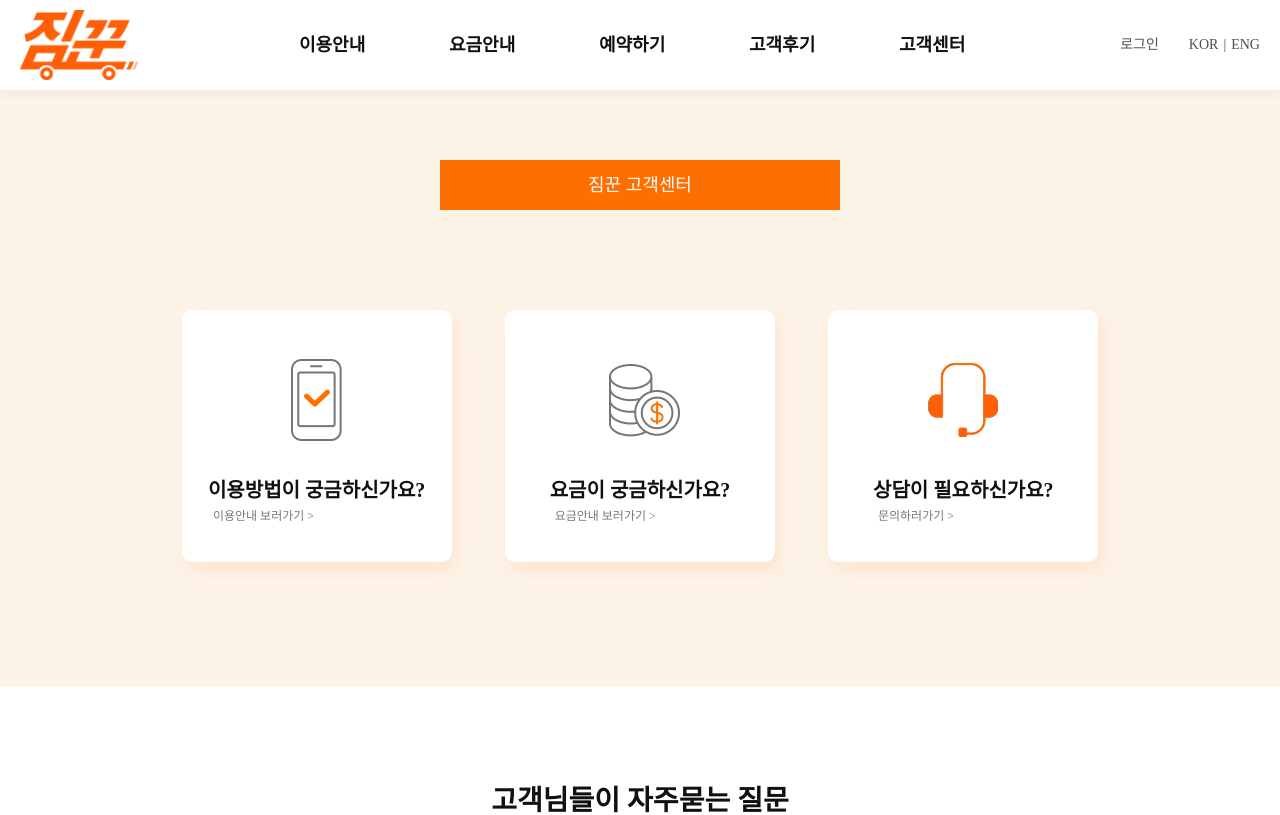
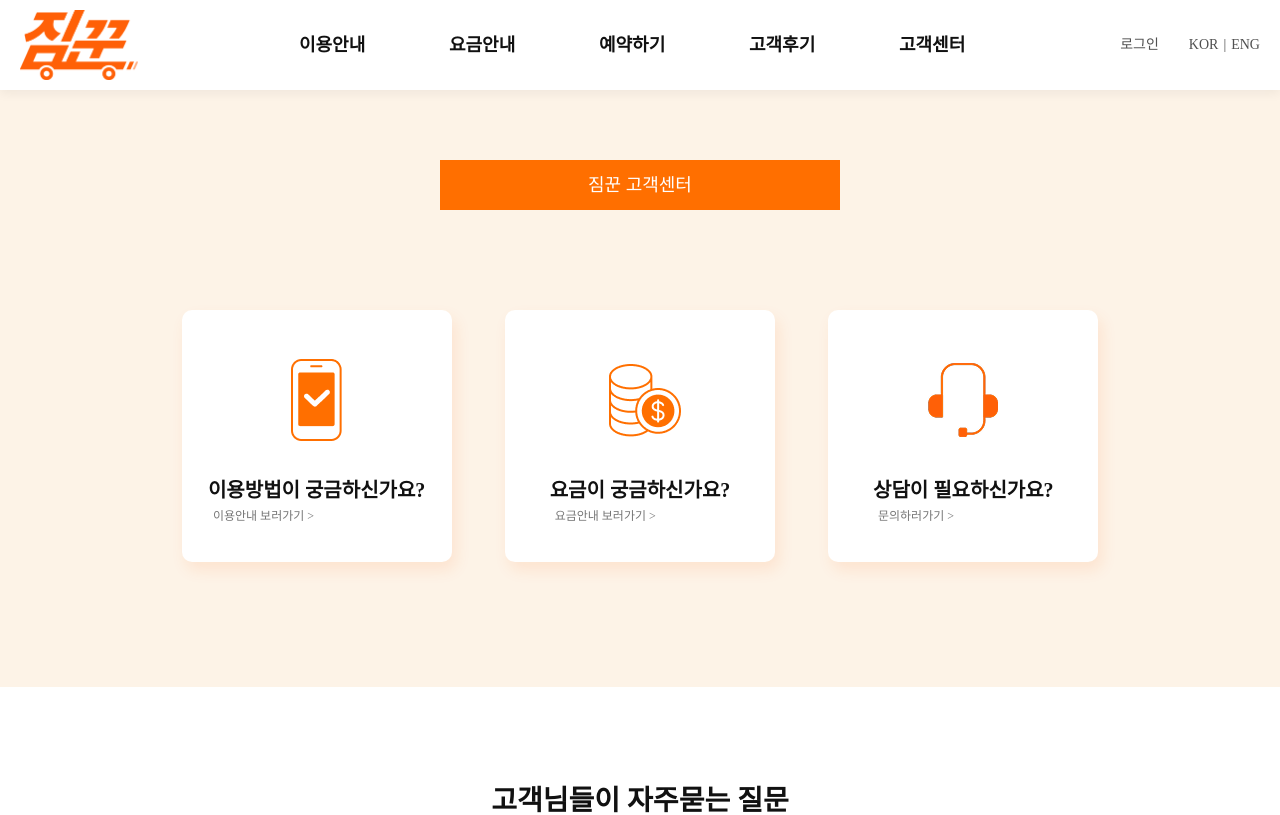
Before and after one commit to HongEungyung/newjimggun, a Vue app: page /cs in a window 1280 px wide. Shown: the top 815 px of the page. Built offline with nearby package versions, Linux system fonts and the light colour scheme.

Commit message:
고객센터 수정

```diff
--- a/src/views/A6_cs.vue
+++ b/src/views/A6_cs.vue
@@ -306,7 +306,7 @@ const nextPage = () => {
             <li class="quick-list">
               <router-link to="/information">
                 <div class="quick-img">
-                  <img src="/public/images/lee/phone.png" alt="핸드폰아이콘" />
+                  <img src="/public/images/lee/csphone.png" alt="핸드폰아이콘" />
                 </div>
                 <p class="quick-text">
                   <span class="quick-text1"><strong>이용방법</strong>이 궁금하신가요?</span>
@@ -625,7 +625,7 @@ a {
       display: flex;
       flex-direction: column;
       align-items: center;
-      @media screen and (max-width: 430px){
+      @media screen and (max-width: 430px) {
         margin-top: 20px;
       }
       .faq-list {
@@ -647,7 +647,7 @@ a {
             font-weight: 500;
             padding: 10px 20px;
             margin: 13px 0;
-            @media screen and (max-width: 490px){
+            @media screen and (max-width: 490px) {
               font-size: $text-font-S;
             }
           }
@@ -665,7 +665,7 @@ a {
             padding-left: 60px;
             padding-right: 60px;
             font-weight: 400;
-            @media screen and (max-width: 490px){
+            @media screen and (max-width: 490px) {
               font-size: $text-font-S;
             }
           }
--- a/vite.config.js
+++ b/vite.config.js
@@ -1,18 +1,17 @@
-import { fileURLToPath, URL } from 'node:url'
+import { fileURLToPath, URL } from "node:url";
 
-import { defineConfig } from 'vite'
-import vue from '@vitejs/plugin-vue'
-import vueDevTools from 'vite-plugin-vue-devtools'
+import { defineConfig } from "vite";
+import vue from "@vitejs/plugin-vue";
+import vueDevTools from "vite-plugin-vue-devtools";
 
 // https://vite.dev/config/
 export default defineConfig({
-  plugins: [
-    vue(),
-    vueDevTools(),
-  ],
+  plugins: [vue(), vueDevTools()],
   resolve: {
     alias: {
-      '@': fileURLToPath(new URL('./src', import.meta.url))
+      "@": fileURLToPath(new URL("./src", import.meta.url)),
     },
   },
-})
+
+  base: "/", // 상대 경로 배포일 경우
+});
```
Also changed, not shown: public/images/lee/bill.png, public/images/lee/csphone.png (added), vercel.json (added).
